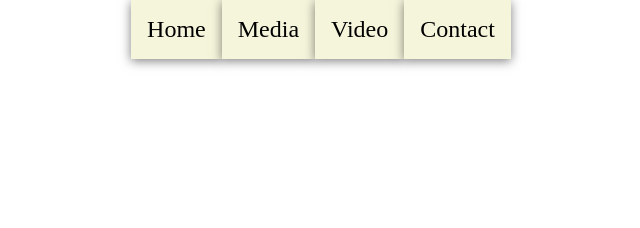
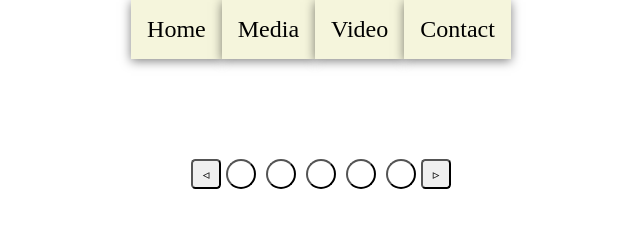
Before and after one commit to willard-wrt/dynamic-user-interface-interactions, a website built with webpack: page dist/index.html in a window 1280 px wide. Shown: the whole page, without its empty margins (319-959 px from the left). Built offline with nearby package versions, Linux system fonts and the light colour scheme.

Commit message:
Create a slider interface to display imgs

```diff
--- a/dist/index.html
+++ b/dist/index.html
@@ -55,5 +55,21 @@
         </ul>
       </nav>
     </header>
+    <main>
+      <div id="img-frame-container"></div>
+      <nav id="slider-interface">
+        <button class="left-arrow controller" data-nav-arrow="slider-back">
+          &ltri;
+        </button>
+        <button class="position-indicator" data-nav-index="0"></button
+        ><button class="position-indicator" data-nav-index="1"></button
+        ><button class="position-indicator" data-nav-index="2"></button
+        ><button class="position-indicator" data-nav-index="3"></button
+        ><button class="position-indicator" data-nav-index="4"></button>
+        <button class="right-arrow controller" data-nav-arrow="slider-forward">
+          &rtri;
+        </button>
+      </nav>
+    </main>
   </body>
 </html>
--- a/dist/style.css
+++ b/dist/style.css
@@ -47,3 +47,21 @@ li {
   flex-direction: column;
   position: absolute;
 }
+
+.position-indicator {
+  margin: 0px 5px;
+  height: 30px;
+  width: 30px;
+  border-radius: 50%;
+  background-color: white;
+}
+
+.controller {
+  height: 30px;
+  width: 30px;
+  border-radius: 15%;
+}
+
+main {
+  margin-top: 100px;
+}
```
